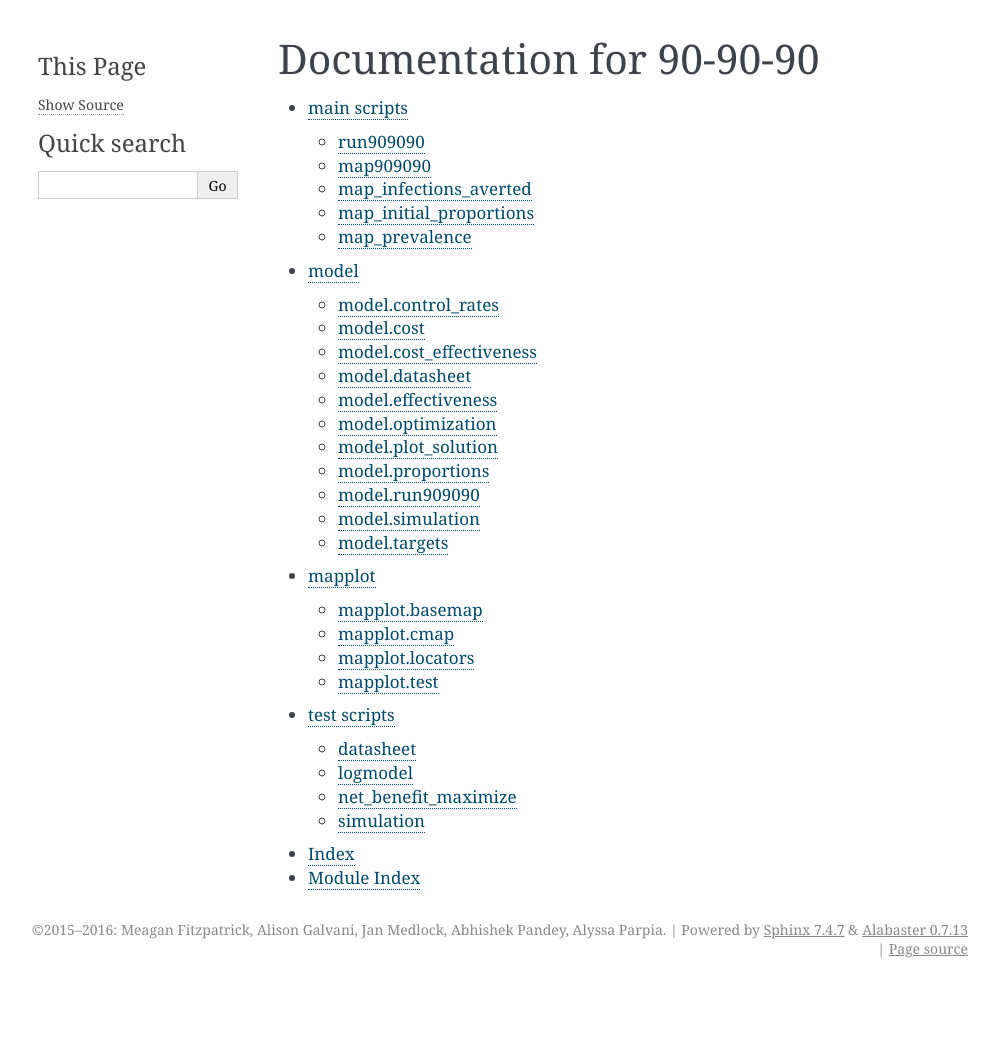
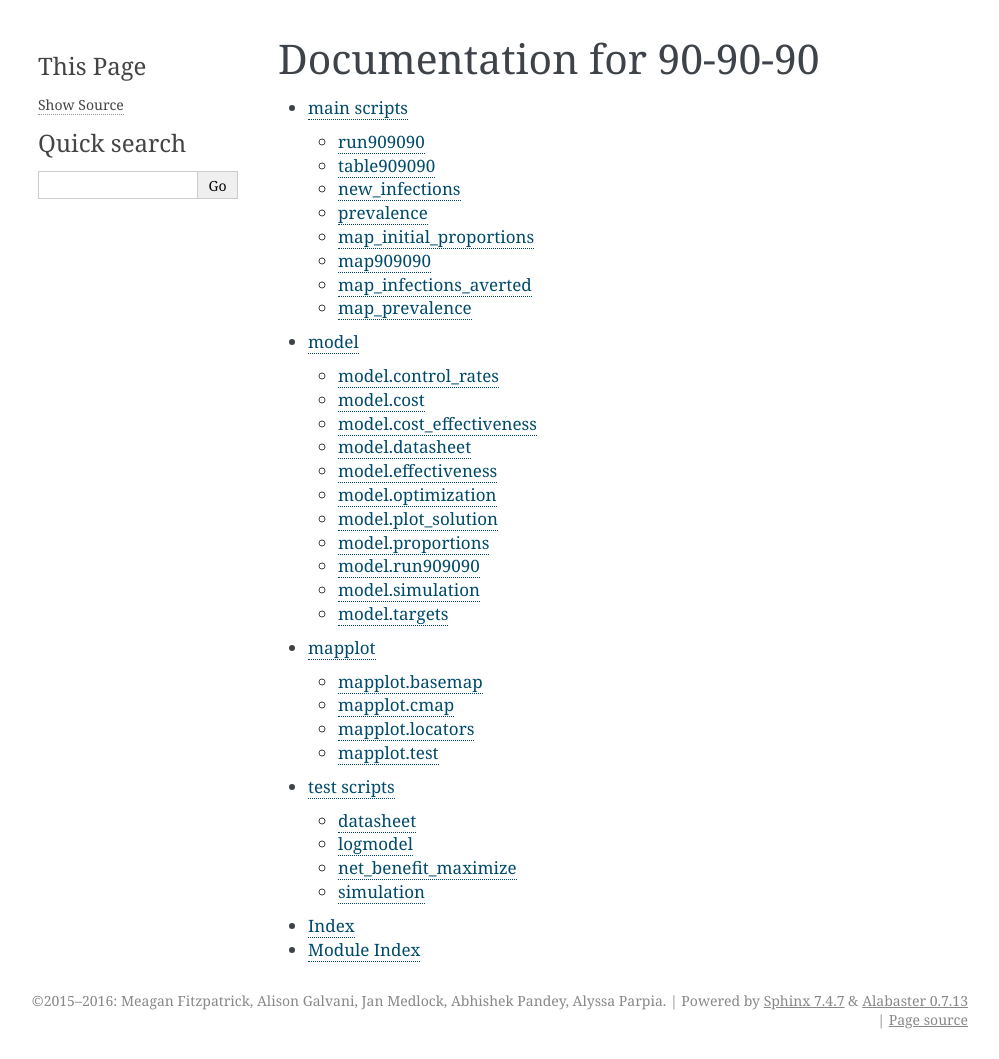
Before and after one commit to janmedlock/HIV-95-vaccine, a Sphinx documentation site: the page built from Codes/docs/source/index.rst, in a window 1280 px wide. Shown: the whole page, without its empty margins (142-1141 px from the left). Built offline with Sphinx 7.4.7, drawn with Linux system fonts in a browser that asks for light colours; before the commit the page ends 988 px from its top, so only the background shows below that.

Commit message:
Fix docs.

```diff
--- a/Codes/docs/source/scripts.rst
+++ b/Codes/docs/source/scripts.rst
@@ -5,19 +5,30 @@ run909090
 ---------
 .. automodule:: run909090
 
+table909090
+-----------
+.. automodule:: table909090
+
+new_infections
+--------------
+.. automodule:: new_infections
+
+prevalence
+----------
+.. automodule:: prevalence
+
+map_initial_proportions
+-----------------------
+.. automodule:: map_initial_proportions
+
 map909090
 ---------
 .. automodule:: map909090
-
 
 map_infections_averted
 -----------------------
 .. automodule:: map_infections_averted
 
-map_initial_proportions
------------------------
-.. automodule:: map_initial_proportions
-
 map_prevalence
 --------------
 .. automodule:: map_prevalence
```
Also changed, not shown: 2 other files.
